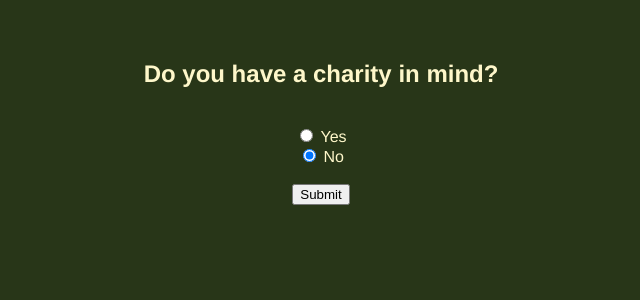
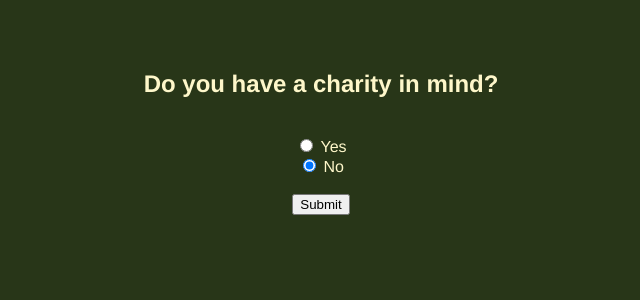
Before and after one commit to Jimmykhangnguyen/GenAI24, a Flask app: page /question in a window 1280 px wide. Shown: the top 300 px of the page, without its empty margins (319-959 px from the left). Run offline with Flask 3, Linux system fonts and the light colour scheme.

Commit message:
divs for questions and styling

```diff
--- a/src/static/CSS/styles.css
+++ b/src/static/CSS/styles.css
@@ -32,6 +32,7 @@
     flex-direction: row;
     justify-content: center;
     flex-wrap: wrap;
+    margin-bottom: 30px;
 }
 
 
@@ -39,7 +40,7 @@
     display: none;
     top: 50%;
     left: 50%;
-    background-color: #fff;
+    background-color: #fef7ca2f;
     width: 300px;
     padding: 20px;
     border-radius: 5px;
@@ -57,10 +58,10 @@
 
 .boxcenter {
     justify-content: center;
+    margin: 30px;
 }
 
 form {
-    display: flex;
     justify-content: center;
     text-align: center;
     padding: 10px;
@@ -72,7 +73,6 @@ body {
     padding: 0;
     font-family: "Helvetica Neue", Helvetica, Arial, sans-serif;
     background-color: #283618;
-    /* display: flex; */
     justify-content: center;
     align-items: center;
     overflow: hidden;
@@ -120,7 +120,3 @@ body {
     margin-top: 10px;
     text-align: center;
 }
-
-br {
-    padding: 20px;
-}
--- a/src/templates/question.html
+++ b/src/templates/question.html
@@ -2,7 +2,7 @@
 {% block content %}
 
 <form action="/question" method="POST">
-    <div class="questions">
+    <div class="boxcenter">
     <h2>Do you have a charity in mind?</h2>
     <br>
     <input type="radio" id="yes" name="have_charity" value="Yes">
```
Also changed, not shown: src/templates/q2.html (+6 -1 lines).
